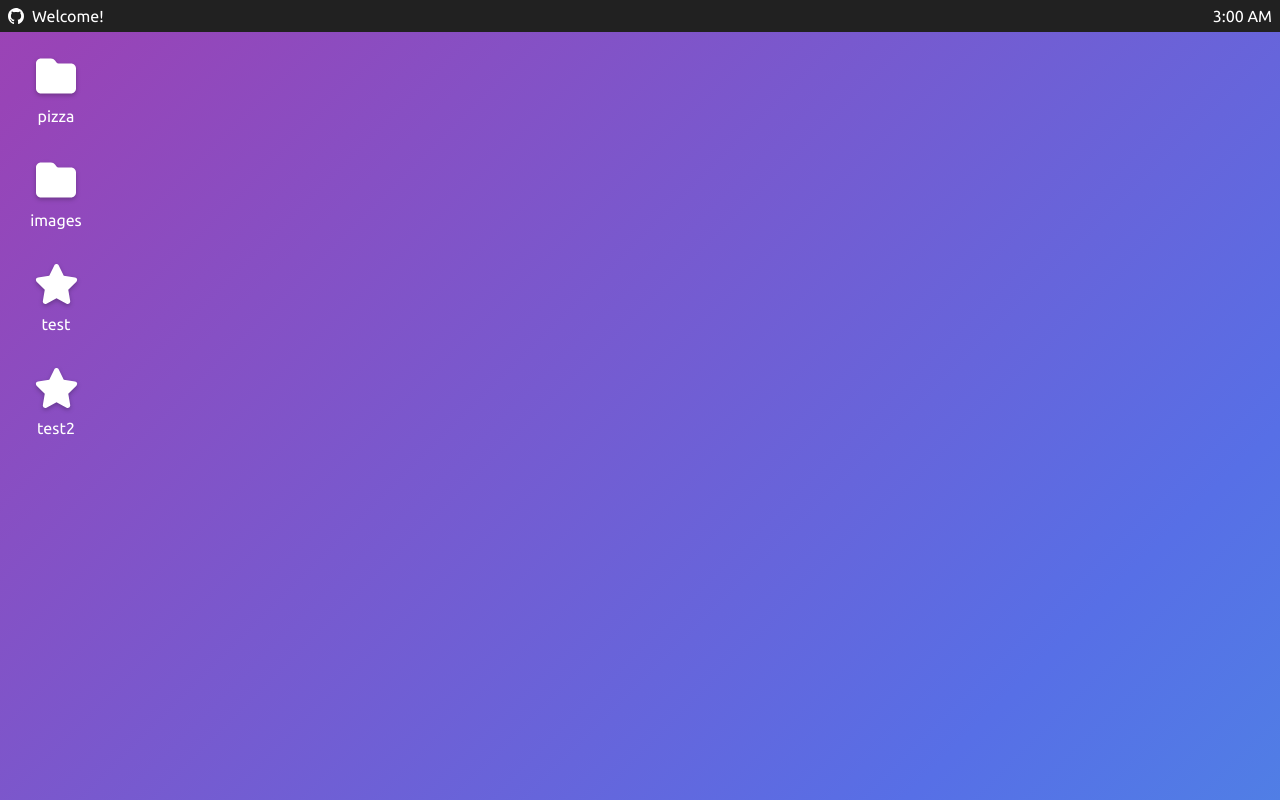
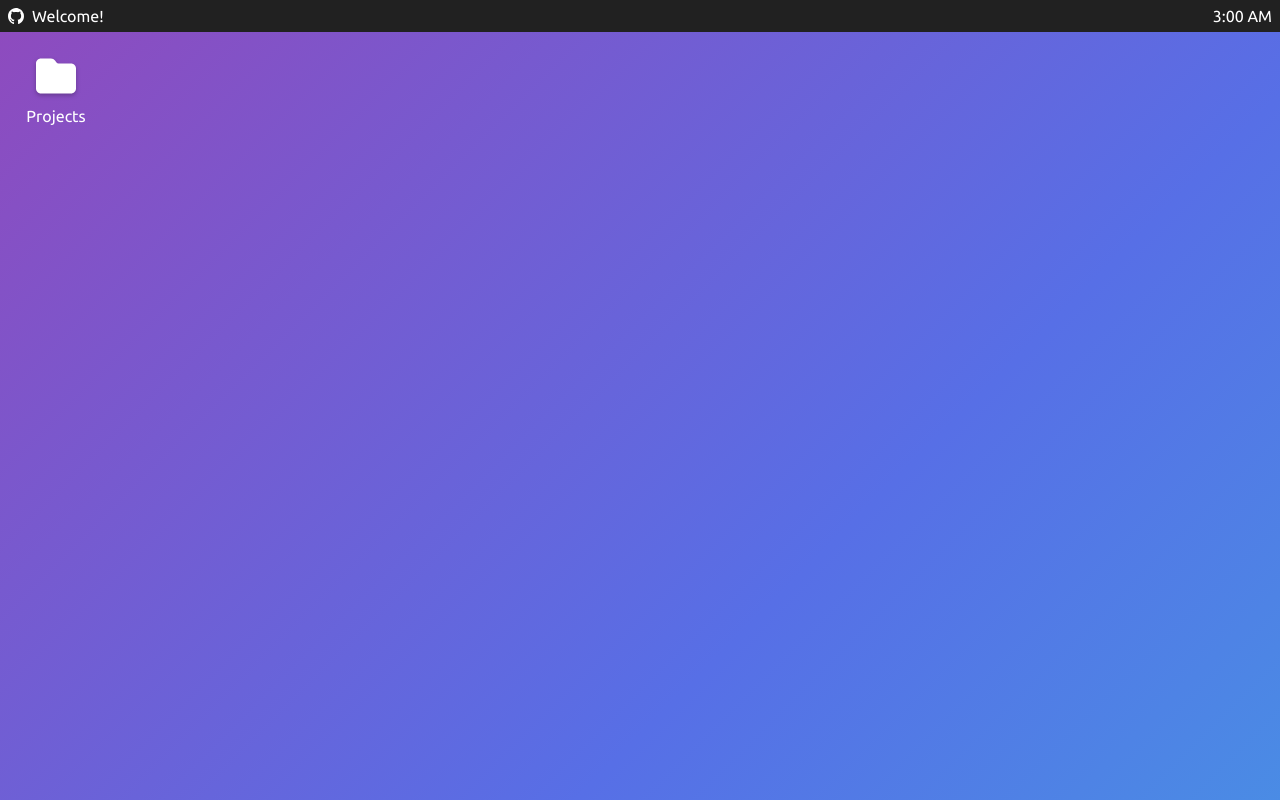
Before and after one commit to alexlpak/dev-portfolio, a React (Create React App) app: page / in a window 1280 px wide. Built offline with nearby package versions, Linux system fonts and the light colour scheme.

Commit message:
set up file structure

```diff
--- a/src/components/Desktop/DesktopBody.tsx
+++ b/src/components/Desktop/DesktopBody.tsx
@@ -11,12 +11,13 @@ import uniqid from 'uniqid';
 const DesktopBodyWrapper = styled.div`
     display: flex;
     flex-direction: column;
+    align-items: center;
     position: relative;
     color: white;
     height: 100%;
     width: 100%;
+    padding: 1rem;
     background-size: 300% 300%;
-    padding: 1rem;
     background-image: linear-gradient(
             -45deg,
             rgba(59,173,227,1) 0%,
--- a/src/components/Desktop/DesktopFileGrid.tsx
+++ b/src/components/Desktop/DesktopFileGrid.tsx
@@ -2,9 +2,10 @@ import React from 'react';
 import styled from 'styled-components';
 
 const DesktopFileGridWrapper = styled.div`
-    display: grid;
-    grid-template-columns: max-content;
+    display: flex;
     gap: 1rem;
+    height: 100%;
+    width: 100%;
 `;
 
 interface DesktopFileGridProps {
--- a/src/components/File/File.tsx
+++ b/src/components/File/File.tsx
@@ -20,7 +20,7 @@ const FileWrapper = styled.div<FileWrapperProps>`
     border-radius: .25rem;
     align-self: flex-start;
     justify-self: flex-start;
-    min-width: 5rem;
+    width: 5rem;
     &:hover {
         cursor: pointer;
     };
@@ -36,8 +36,8 @@ interface FileNameProps {
 };
 
 const FileName = styled.span<FileNameProps>`
+    text-align: center;
     padding: .25rem;
-    /* background-color: ${({ $selected }) => $selected && 'rgba(255, 255, 255, 0.25)'}; */
 `;
 
 interface FileProps {
@@ -45,9 +45,10 @@ interface FileProps {
     filename: string;
     color?: string;
     onDoubleClick?: () => void;
+    noDrag?: boolean;
 };
 
-const File: React.FC<FileProps> = ({ icon, filename, color, onDoubleClick }) => {
+const File: React.FC<FileProps> = ({ icon, filename, color, onDoubleClick, noDrag }) => {
     const [selected, setSelected] = useState(false);
 
     const fileRef = useRef<HTMLDivElement>(null);
@@ -72,6 +73,7 @@ const File: React.FC<FileProps> = ({ icon, filename, color, onDoubleClick }) =>
             handle='.file'
             nodeRef={fileRef}
             bounds='parent'
+            disabled={noDrag}
         >
             <FileWrapper
                 ref={fileRef}
--- a/src/components/Window/Window.tsx
+++ b/src/components/Window/Window.tsx
@@ -1,4 +1,4 @@
-import React, { useRef, useState, createContext, useContext } from 'react';
+import React, { useRef, useState, createContext, useContext, useEffect } from 'react';
 import WindowMenuBar from './WindowMenuBar';
 import WindowContents from './WindowContents';
 import styled from 'styled-components';
@@ -16,6 +16,8 @@ const WindowWrapper = styled.div`
     overflow: hidden;
     box-shadow: 0rem .125rem .125rem rgb(0 0 0 / 25%);
     resize: both;
+    min-width: 40rem;
+    min-height: 20rem;
 `;
 
 interface WindowContextType {
@@ -73,7 +75,9 @@ const Window: React.FC<WindowProps> = ({ initDirectory, id }) => {
                 onStart={setWindowTop}
             >
                 <WindowWrapper
-                    style={{ zIndex: localZIndex }}
+                    style={{
+                        zIndex: localZIndex
+                    }}
                     ref={windowRef}
                     onClick={setWindowTop}
                     id={windowId}
--- a/src/components/Window/WindowBody.tsx
+++ b/src/components/Window/WindowBody.tsx
@@ -8,6 +8,7 @@ const WindowBodyStyled = styled.div`
     gap: 1rem;
     width: 100%;
     overflow: auto;
+    flex-wrap: wrap;
 `;
 
 interface WindowBodyProps {
--- a/src/contexts/FileSystemContext.tsx
+++ b/src/contexts/FileSystemContext.tsx
@@ -1,11 +1,18 @@
 import React, { useContext, useState, createContext, useEffect } from 'react';
 import { IconProp } from '@fortawesome/fontawesome-svg-core';
-import { faStar } from '@fortawesome/free-solid-svg-icons';
+import { faCalculator, faGamepad, faHeart, faMobile, faNoteSticky, faStar } from '@fortawesome/free-solid-svg-icons';
 
 export interface File {
     filename: string;
     icon: IconProp;
     onOpen: () => void;
+    preview?: Preview;
+};
+
+interface Preview {
+    thumbnailSrc: string;
+    description: string;
+    tags?: string[];
 };
 
 export interface Directory {
@@ -22,87 +29,68 @@ export type Directories = Directory[];
 const data: Directories = [
     {
         directory: 'Desktop',
-        files: [
-            {
-                filename: 'test',
-                icon: faStar,
-                onOpen: () => alert(`I'm a file!`)
-            },
-            {
-                filename: 'test2',
-                icon: faStar,
-                onOpen: () => alert(`I'm a different file!`)
-            }
-        ],
+        files: [],
         folders: [
             {
-                directory: 'pizza',
+                directory: 'Projects',
                 files: [],
                 folders: [
                     {
-                        directory: 'curry',
-                        files: [],
+                        directory: 'Client Work',
+                        files: [
+                            {
+                                filename: `Shatter'd Cell Solutions`,
+                                icon: faMobile,
+                                onOpen: () => alert(`I'm a file!`)
+                            },
+                            {
+                                filename: `Terry Wedding`,
+                                icon: faHeart,
+                                onOpen: () => alert(`I'm a file!`)
+                            },
+                        ],
+                        folders: []
+                    },
+                    {
+                        directory: 'Personal',
+                        files: [
+                            {
+                                filename: `Pak Wedding`,
+                                icon: faHeart,
+                                onOpen: () => alert(`I'm a file!`)
+                            },
+                        ],
+                        folders: []
+                    },
+                    {
+                        directory: 'Tools',
+                        files: [
+                            {
+                                filename: `Code Editor`,
+                                icon: faNoteSticky,
+                                onOpen: () => alert('Well howdy!')
+                            },
+                            {
+                                filename: `Calculator`,
+                                icon: faCalculator,
+                                onOpen: () => alert('beep beep boop')
+                            }
+                        ],
+                        folders: []
+                    },
+                    {
+                        directory: 'Games',
+                        files: [
+                            {
+                                filename: `Flappy Bird`,
+                                icon: faGamepad,
+                                onOpen: () => alert('flap flap crash')
+                            }
+                        ],
                         folders: []
                     }
                 ]
             },
-            {
-                directory: 'images',
-                files: [
-                    {
-                        filename: 'hello',
-                        icon: faStar,
-                        onOpen: () => {}
-                    },
-                    {
-                        filename: 'random',
-                        icon: faStar,
-                        onOpen: () => {}
-                    }
-                ],
-                folders: [
-                    {
-                        directory: 'other',
-                        files: [
-                            {
-                                filename: 'file-yo',
-                                icon: faStar,
-                                onOpen: () => {}
-                            }
-                        ],
-                        folders: [
-                            {
-                                directory: 'further down',
-                                files: [],
-                                folders: []
-                            }
-                        ]
-                    }
-                ]
-            }
-        ]
-    },
-    {
-        directory: 'Documents',
-        files: [
-            {
-                filename: 'test',
-                icon: faStar,
-                onOpen: () => {}
-            }
-        ],
-        folders: [
-            {
-                directory: 'word',
-                files: [
-                    {
-                        filename: 'test',
-                        icon: faStar,
-                        onOpen: () => {}
-                    }
-                ],
-                folders: []
-            }
         ]
     },
 ];
```
